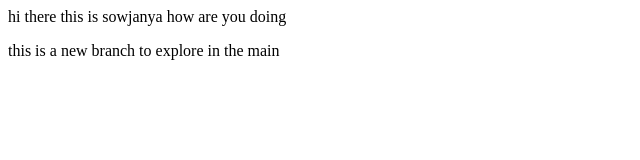
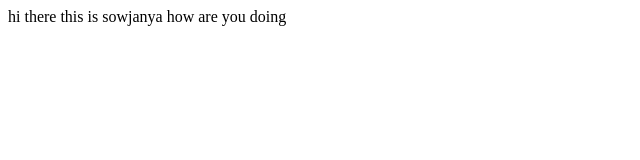
Before and after one commit to Sowjanya12125/localrepo, a plain HTML site: page index.html in a window 1280 px wide. Shown: the whole page, without its empty margins (0-640 px from the left). Drawn offline with Linux system fonts and the light colour scheme.

Commit message:
remove a line

```diff
--- a/index.html
+++ b/index.html
@@ -1,3 +1 @@
-<p> hi there this is sowjanya how are you doing </p>
-
-<p> this is a new branch to explore in the main </p>
+<p> hi there this is sowjanya how are you doing</p>
```
